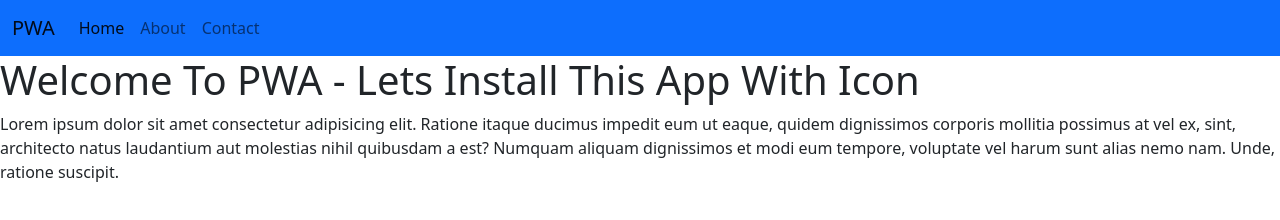
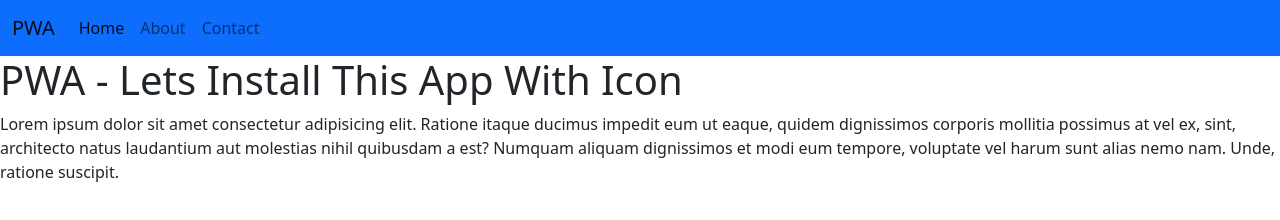
Before and after one commit to GouravBanswal/PWA.2, a plain HTML site: page index.html in a window 1280 px wide. Drawn offline with nearby package versions, Linux system fonts and the light colour scheme.

Commit message:
changed index

```diff
--- a/index.html
+++ b/index.html
@@ -24,7 +24,7 @@
         </div>
       </div>
     </nav>
-    <h1>Welcome To PWA - Lets Install This App With Icon</h1>
+    <h1> PWA - Lets Install This App With Icon</h1>
     <p>Lorem ipsum dolor sit amet consectetur adipisicing elit. Ratione itaque ducimus impedit eum ut eaque, quidem dignissimos corporis mollitia possimus at vel ex, sint, architecto natus laudantium aut molestias nihil quibusdam a est? Numquam aliquam dignissimos et modi eum tempore, voluptate vel harum sunt alias nemo nam. Unde, ratione suscipit.</p>
     <script src="https://cdn.jsdelivr.net/npm/bootstrap@5.2.0-beta1/dist/js/bootstrap.bundle.min.js" ></script>
   </body>
```
